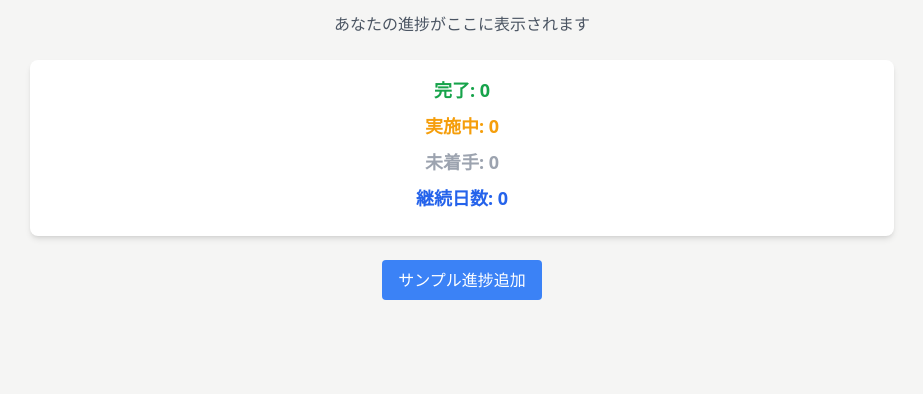
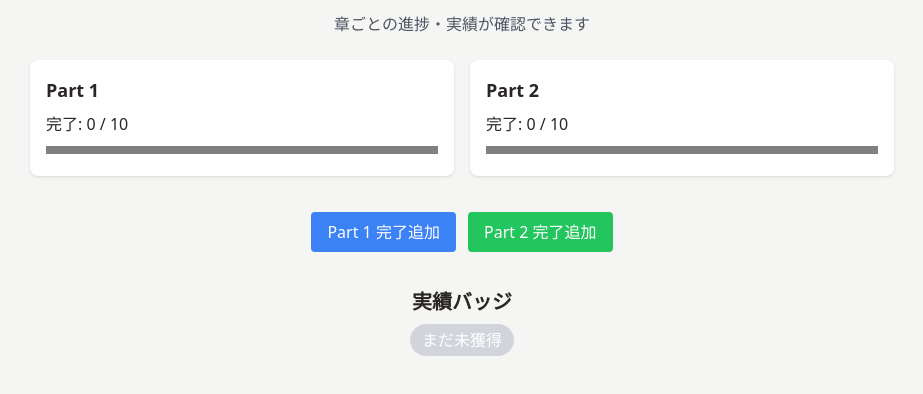
Before and after one commit to endlichery/eigo-app, a plain HTML site: page index.html in a window 1280 px wide. Shown: the part 56-450 px from the top of the page, without its empty margins (178-1101 px from the left). Drawn offline with nearby package versions, Linux system fonts and the light colour scheme.

Commit message:
Add files via upload

```diff
--- a/index.html
+++ b/index.html
@@ -4,7 +4,7 @@
 <head>
   <meta charset="UTF-8" />
   <meta name="viewport" content="width=device-width, initial-scale=1.0"/>
-  <title>瞬間英作文トレーニング</title>
+  <title>瞬間英作文トレーニング - フル機能版</title>
   <script src="https://cdn.tailwindcss.com"></script>
   <script src="https://cdn.jsdelivr.net/npm/chart.js"></script>
   <script src="https://cdn.jsdelivr.net/npm/canvas-confetti@1.9.3/dist/confetti.browser.min.js"></script>
@@ -12,28 +12,62 @@
 <body class="bg-stone-100 text-stone-800">
   <main class="container mx-auto max-w-4xl p-4">
     <h1 class="text-3xl font-bold text-center mb-4">瞬間英作文トレーニング</h1>
-    <p class="text-center text-gray-600 mb-6">あなたの進捗がここに表示されます</p>
-    <div id="dashboard" class="p-4 bg-white rounded-lg shadow-md text-center">
-      <p class="text-lg font-semibold text-green-600 mb-2">完了: <span id="completedCount">0</span></p>
-      <p class="text-lg font-semibold text-amber-500 mb-2">実施中: <span id="inProgressCount">0</span></p>
-      <p class="text-lg font-semibold text-gray-400 mb-2">未着手: <span id="notStartedCount">0</span></p>
-      <p class="text-lg font-semibold text-blue-600 mb-2">継続日数: <span id="currentStreak">0</span></p>
-    </div>
-    <div class="mt-6 text-center">
-      <button onclick="simulateProgress()" class="bg-blue-500 hover:bg-blue-600 text-white py-2 px-4 rounded">サンプル進捗追加</button>
-    </div>
+    <p class="text-center text-gray-600 mb-6">章ごとの進捗・実績が確認できます</p>
+
+    <section class="grid grid-cols-1 sm:grid-cols-2 gap-4 mb-8" id="progress-sections">
+      <div class="bg-white p-4 rounded-lg shadow">
+        <h2 class="font-bold text-lg mb-2">Part 1</h2>
+        <p>完了: <span id="p1-done">0</span> / 10</p>
+        <progress id="p1-bar" max="10" value="0" class="w-full h-2"></progress>
+      </div>
+      <div class="bg-white p-4 rounded-lg shadow">
+        <h2 class="font-bold text-lg mb-2">Part 2</h2>
+        <p>完了: <span id="p2-done">0</span> / 10</p>
+        <progress id="p2-bar" max="10" value="0" class="w-full h-2"></progress>
+      </div>
+    </section>
+
+    <section class="text-center mb-8">
+      <button onclick="completeChapter('part1')" class="bg-blue-500 hover:bg-blue-600 text-white py-2 px-4 rounded m-1">Part 1 完了追加</button>
+      <button onclick="completeChapter('part2')" class="bg-green-500 hover:bg-green-600 text-white py-2 px-4 rounded m-1">Part 2 完了追加</button>
+    </section>
+
+    <section class="text-center">
+      <h2 class="text-xl font-semibold mb-2">実績バッジ</h2>
+      <div id="achievements" class="flex flex-wrap justify-center gap-2">
+        <span class="badge px-3 py-1 rounded-full bg-gray-300 text-white">まだ未獲得</span>
+      </div>
+    </section>
   </main>
+
   <script>
-    function simulateProgress() {
-      const c = document.getElementById("completedCount");
-      const i = document.getElementById("inProgressCount");
-      const n = document.getElementById("notStartedCount");
-      const s = document.getElementById("currentStreak");
-      c.textContent = parseInt(c.textContent) + 1;
-      i.textContent = parseInt(i.textContent) + 1;
-      n.textContent = Math.max(0, parseInt(n.textContent) - 1);
-      s.textContent = parseInt(s.textContent) + 1;
-      confetti({ particleCount: 100, spread: 70, origin: { y: 0.6 } });
+    const state = {
+      part1: 0,
+      part2: 0,
+    };
+
+    function completeChapter(part) {
+      if (state[part] < 10) {
+        state[part]++;
+        document.getElementById(part === 'part1' ? 'p1-done' : 'p2-done').textContent = state[part];
+        document.getElementById(part === 'part1' ? 'p1-bar' : 'p2-bar').value = state[part];
+        confetti({ particleCount: 80, spread: 60, origin: { y: 0.6 } });
+        checkAchievements();
+      }
+    }
+
+    function checkAchievements() {
+      const badgeContainer = document.getElementById("achievements");
+      badgeContainer.innerHTML = "";
+      if (state.part1 >= 10) {
+        badgeContainer.innerHTML += '<span class="px-3 py-1 rounded-full bg-blue-500 text-white">🏅 Part 1 完全制覇</span>';
+      }
+      if (state.part2 >= 10) {
+        badgeContainer.innerHTML += '<span class="px-3 py-1 rounded-full bg-green-500 text-white">🏅 Part 2 完全制覇</span>';
+      }
+      if (state.part1 + state.part2 >= 20) {
+        badgeContainer.innerHTML += '<span class="px-3 py-1 rounded-full bg-yellow-500 text-white">👑 全体制覇</span>';
+      }
     }
   </script>
 </body>
```
